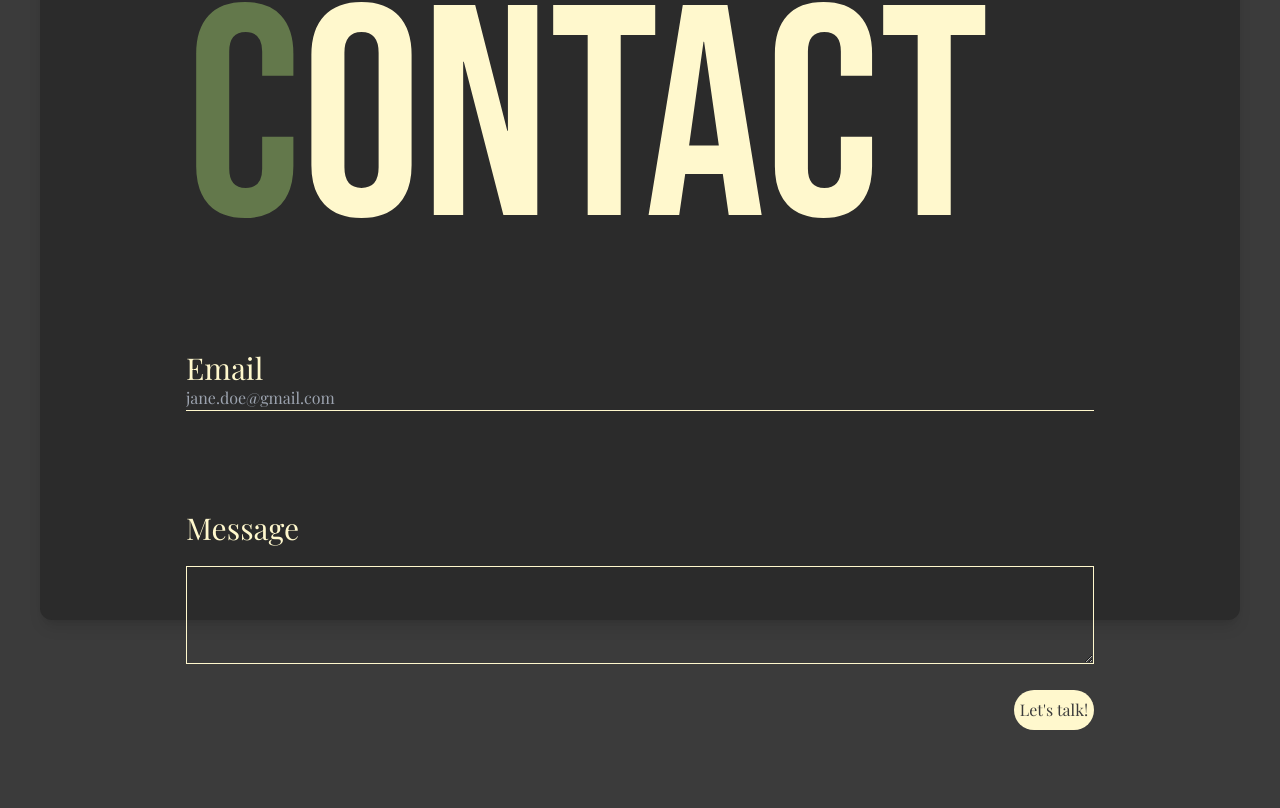
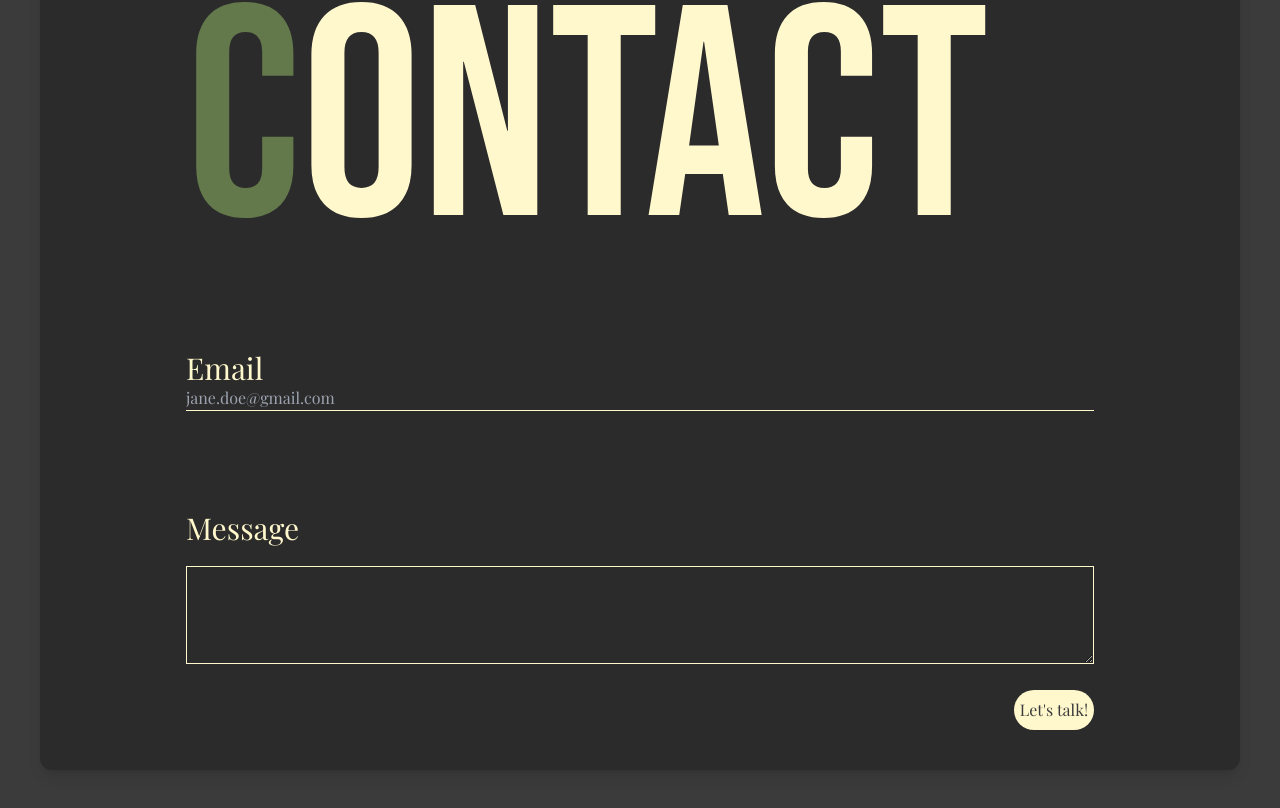
Before and after one commit to jorboare/portfolio2024, a React (Vite) app: page / in a window 1280 px wide. Shown: the part 7173-7981 px from the top of the page. Before the commit the page ends 7903 px from the top, so only its background shows below. Built offline with nearby package versions, Linux system fonts and the light colour scheme; a web font is replaced by a local one.

Commit message:
contact padding fixed

```diff
--- a/src/components/contact/Contact.tsx
+++ b/src/components/contact/Contact.tsx
@@ -1,6 +1,6 @@
 const Contact = () => {
   return (
-    <div id="contact" className="h-[100svh] w-full py-20">
+    <div id="contact" className="w-full pt-20 sm:h-[100svh] md:h-auto">
       <h1 className="font-accent text-primary sm:pl-10 sm:text-[100px] md:pl-24 md:text-[200px] lg:text-[300px]">
         <span className="text-secondary">C</span>ontact
       </h1>
@@ -28,7 +28,7 @@ const Contact = () => {
         </div>
       </div>
       <div className="flex justify-end">
-        <button className=" mr-24 mt-5 h-10 w-20 rounded-3xl bg-primary font-primary text-secondaryBg hover:bg-secondaryBg hover:text-primary">
+        <button className=" mb-10 mr-24 mt-5 h-10 w-20 rounded-3xl bg-primary font-primary text-secondaryBg hover:bg-secondaryBg hover:text-primary">
           Let's talk!
         </button>
       </div>
```
